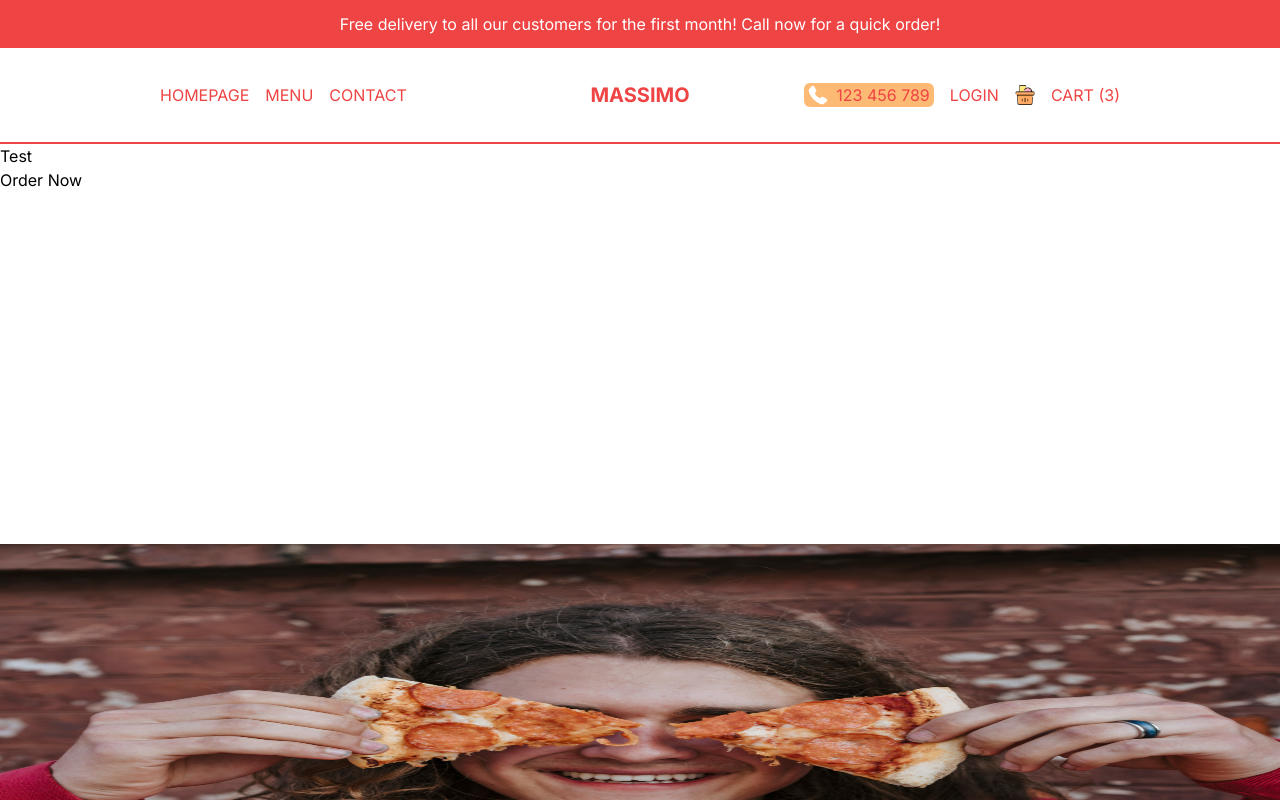
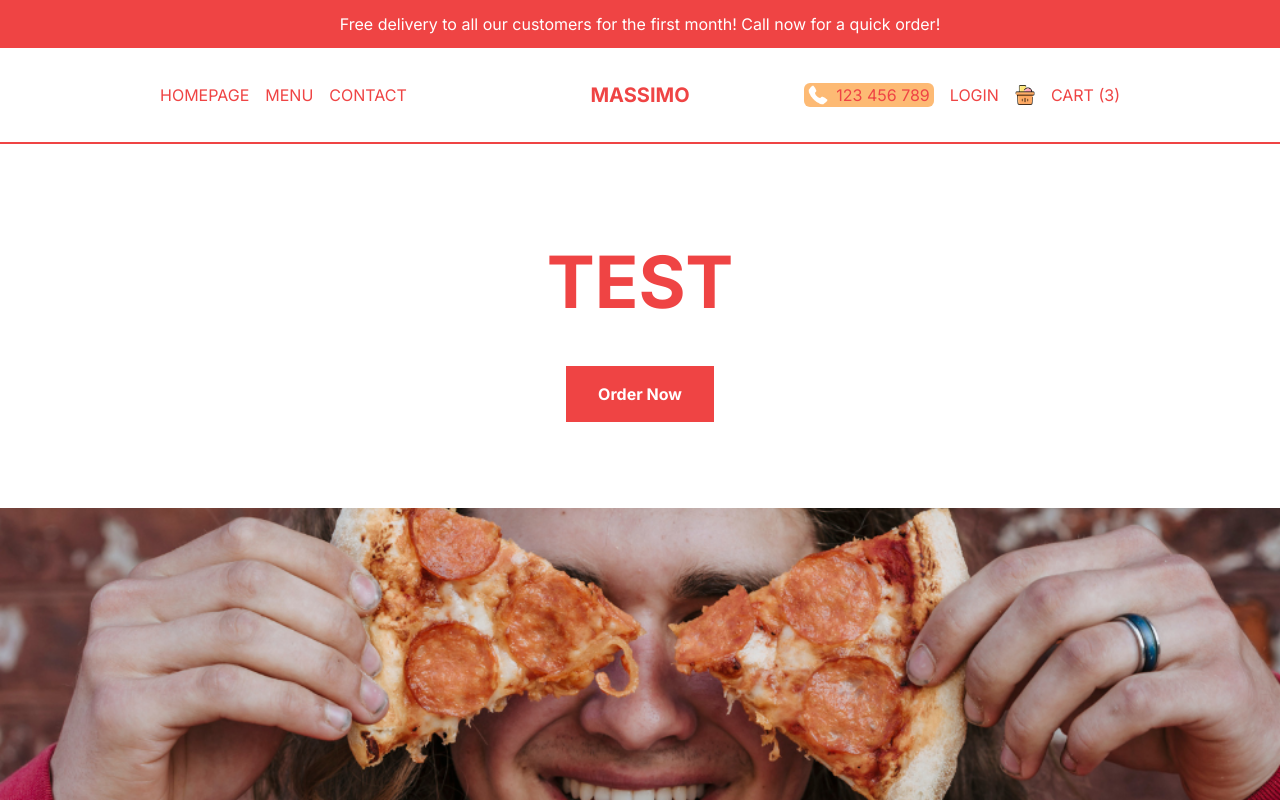
Before and after one commit to AbinashRai/Food-delivery-app-design, a Next.js app: page / in a window 1280 px wide. Shown: the top 800 px of the page. Built offline with nearby package versions, Linux system fonts and the light colour scheme.

Commit message:
working on homepage

```diff
--- a/src/components/Slider.jsx
+++ b/src/components/Slider.jsx
@@ -3,15 +3,17 @@
 
 const Slider = () => {
   return (
-    <div className="flex flex-col h-screen">
+    <div className="flex flex-col h-[calc(100vh-6vh)] md:h-[calc(100vh-9vh)]">
       {/* text container */}
-      <div className="h-1/2">
-        <h1 className="">Test</h1>
-        <button className="">Order Now</button>
+      <div className="h-1/2 flex items-center justify-center flex-col gap-8 text-red-500 font-bold">
+        <h1 className="text-5xl text-center uppercase p-4 md:text-6xl lg:text-7xl">
+          Test
+        </h1>
+        <button className="bg-red-500 text-white py-4 px-8">Order Now</button>
       </div>
       {/* image container */}
       <div className="h-1/2 relative w-full">
-        <Image src="/slide1.png" alt="" fill />
+        <Image src="/slide1.png" alt="" fill className="object-cover" />
       </div>
     </div>
   );
```
